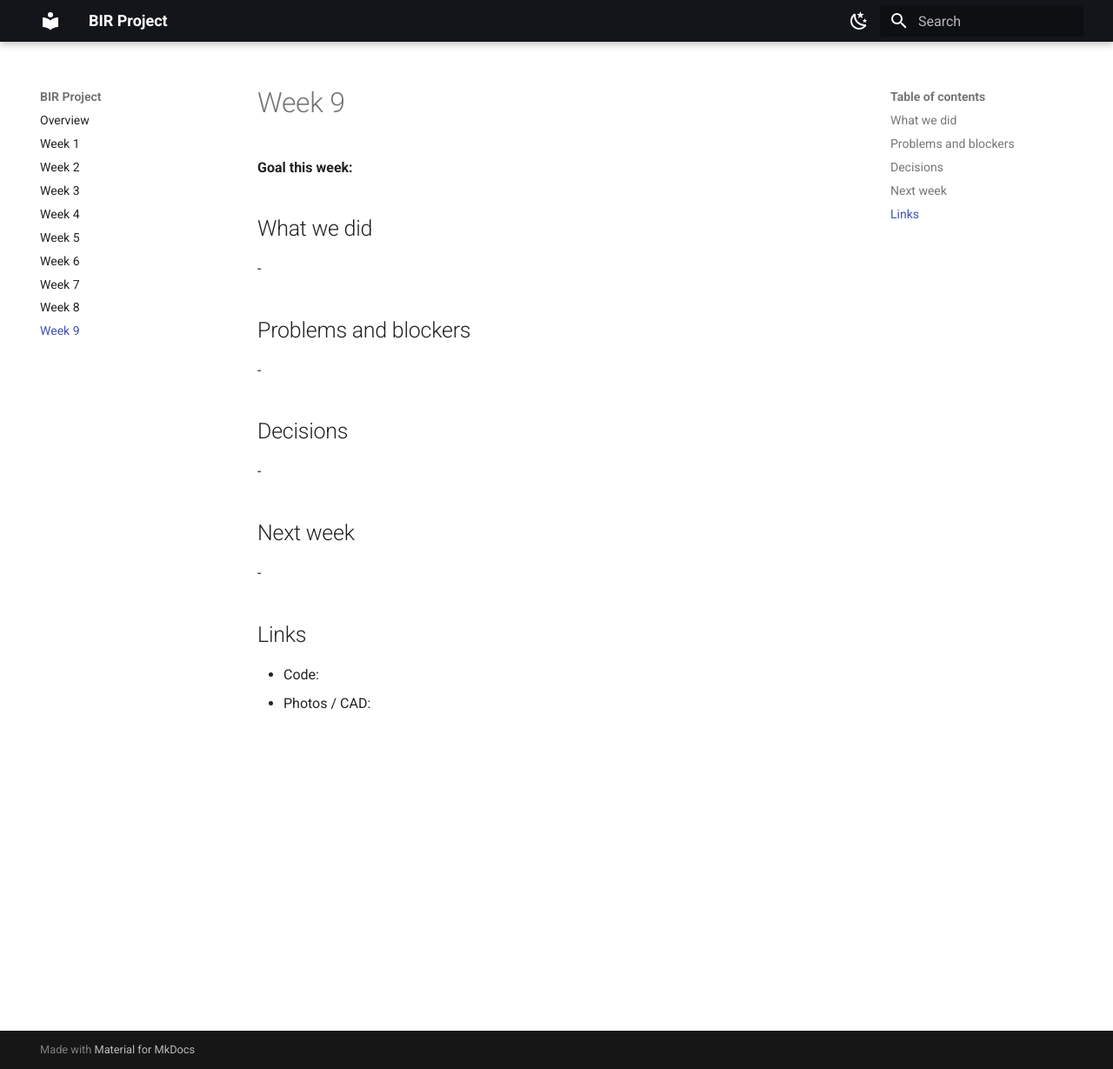
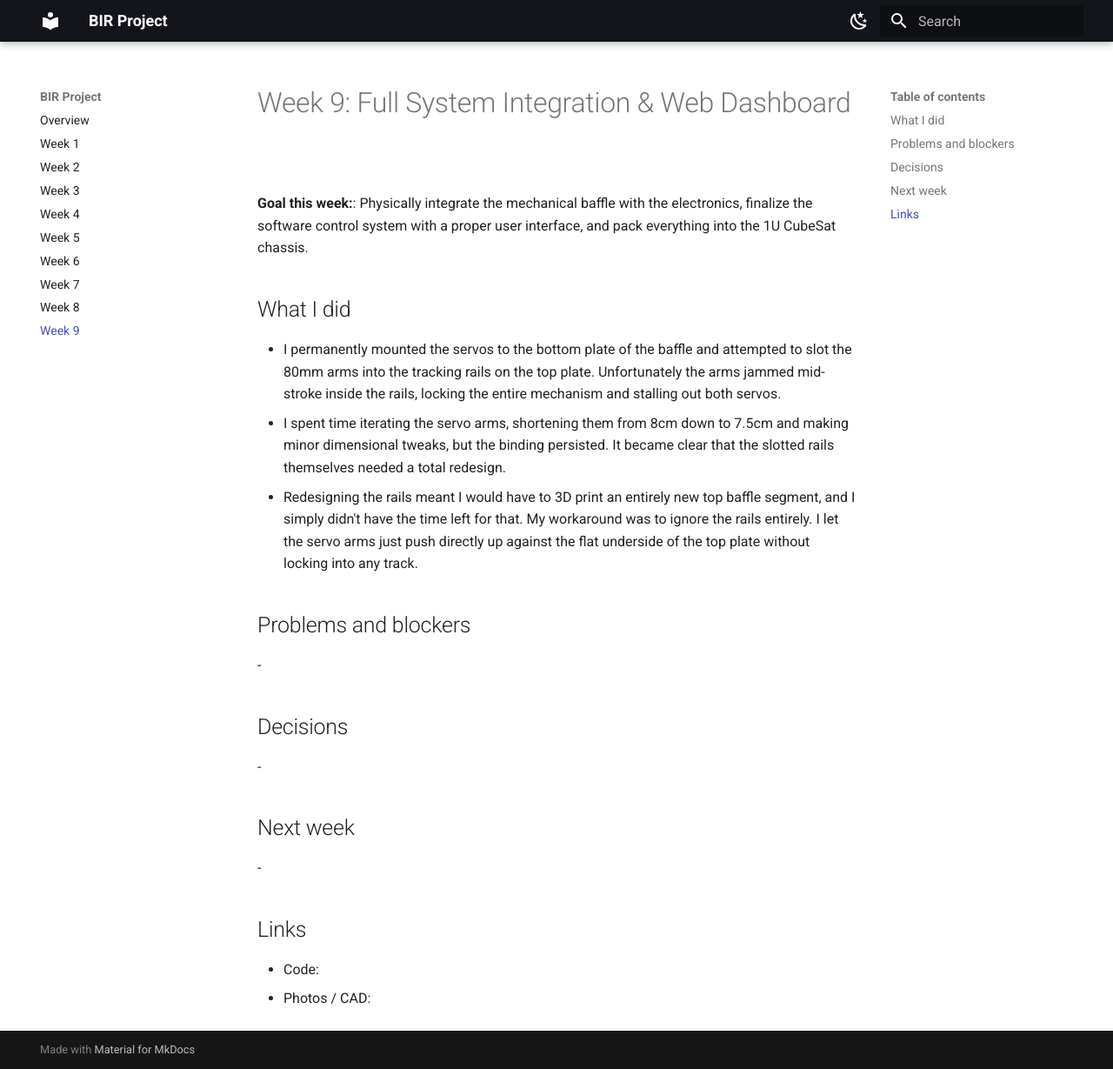
Before and after one commit to BuilderinResidencyTinkerspace/CuBaffle, an MkDocs documentation site: the page built from docs/week-09.md, in a window 1280 px wide and 1229 px high. Shown: the whole window at 87% size. Built offline with MkDocs 1.6.1 and Material for MkDocs 9.7.7, drawn with Linux system fonts in a browser that asks for light colours.

Commit message:
Update week-09.md

```diff
--- a/docs/week-09.md
+++ b/docs/week-09.md
@@ -1,10 +1,12 @@
-# Week 9
+# Week 9: Full System Integration & Web Dashboard
 
-**Goal this week:**
+**Goal this week:**: Physically integrate the mechanical baffle with the electronics, finalize the software control system with a proper user interface, and pack everything into the 1U CubeSat chassis.
 
-## What we did
+## What I did
 
--
+- I permanently mounted the servos to the bottom plate of the baffle and attempted to slot the 80mm arms into the tracking rails on the top plate. Unfortunately the arms jammed mid-stroke inside the rails, locking the entire mechanism and stalling out both servos.
+- I spent time iterating the servo arms, shortening them from 8cm down to 7.5cm and making minor dimensional tweaks, but the binding persisted. It became clear that the slotted rails themselves needed a total redesign.
+- Redesigning the rails meant I would have to 3D print an entirely new top baffle segment, and I simply didn't have the time left for that. My workaround was to ignore the rails entirely. I let the servo arms just push directly up against the flat underside of the top plate without locking into any track.
 
 ## Problems and blockers
 
```
